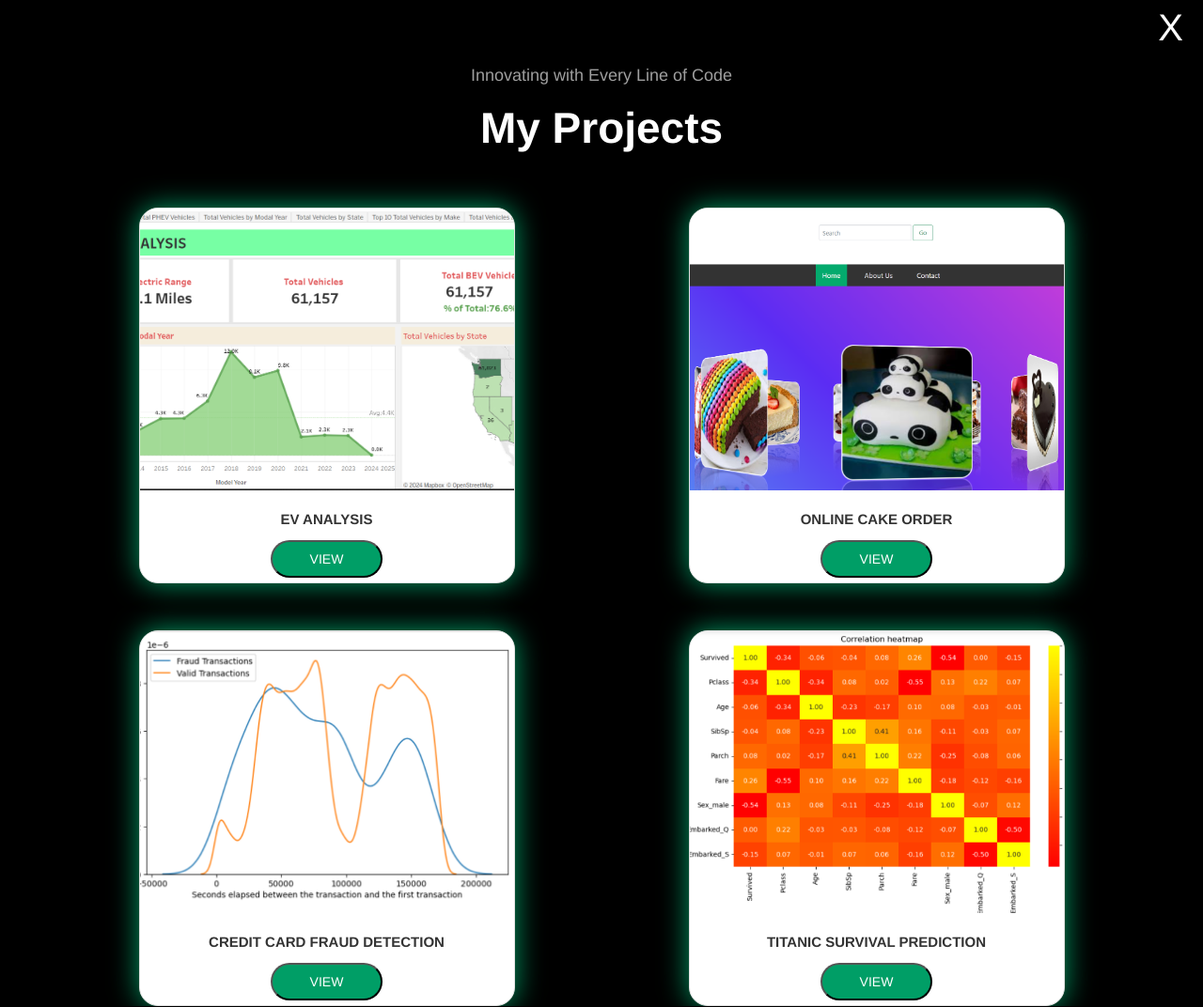
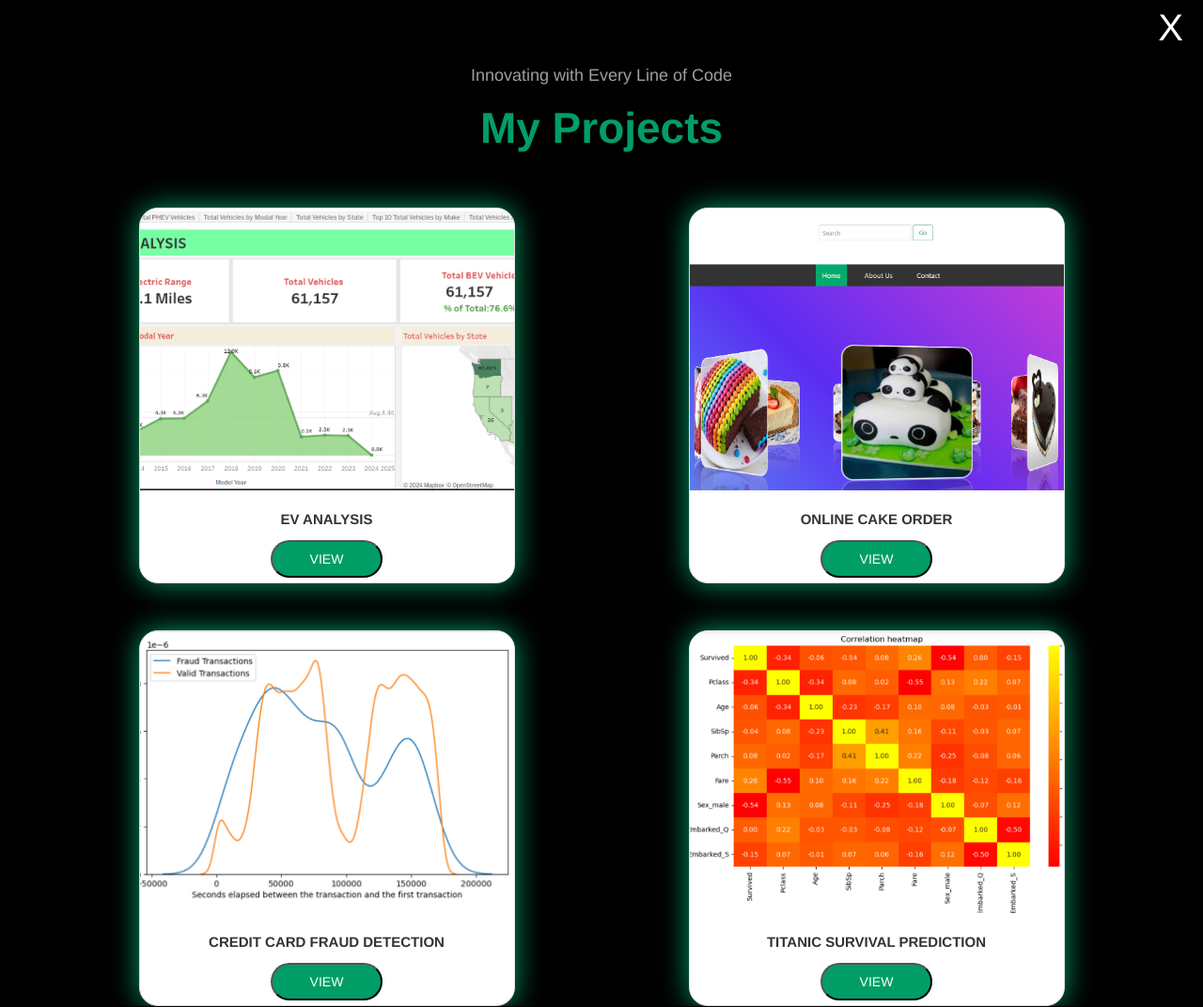
Before and after one commit to Sujishri/Portfolio, a website: page project.html in a window 1280 px wide. Shown: the whole page at 94% size. Drawn offline with nearby package versions, Linux system fonts and the light colour scheme.

Commit message:
file uploaded

```diff
--- a/project.html
+++ b/project.html
@@ -13,7 +13,7 @@
     <section id="projects">
         <a  href="index.html" class="pro-clo">X</a>
           <h4 class="text-center" style="color:rgb(159, 159, 159);margin-top:70px;">Innovating with Every Line of Code</h4>
-          <h2 class="text-center focus-in-expand" style="color:#fff; font-size: 46px; font-weight: 700; ">My Projects</h2>
+          <h2 class="text-center focus-in-expand" style="color:rgb(0, 158, 102); font-size: 46px; font-weight: 700; ">My Projects</h2>
 
 
 
```
